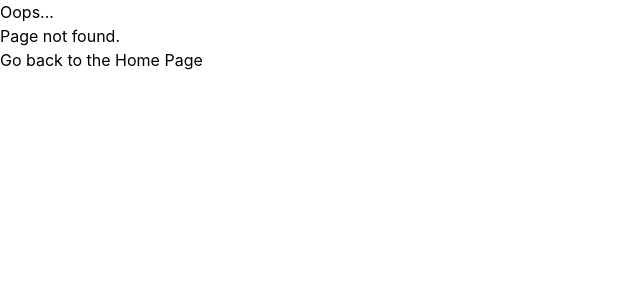
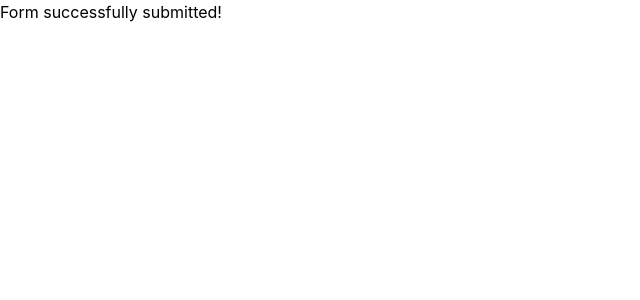
Before and after one commit to ratioapphq/ratioapp-website, a Next.js app: page /success in a window 1280 px wide. Before the commit this address had no page. Shown: the top 300 px of the page, without its empty margins (0-640 px from the left). Built offline with nearby package versions, Linux system fonts and the light colour scheme.

Commit message:
Modify netlify form integration to suit nextjs

```diff
--- a/components/Hero.js
+++ b/components/Hero.js
@@ -79,10 +79,12 @@ export default function Hero() {
                 </p>
                 <form
                   name="beta-signup"
+                  action="/success"
                   method="POST"
                   className="mt-3 sm:flex"
                   data-netlify="true"
                 >
+                  <input type="hidden" name="form-name" value="beta-signup" />
                   <label htmlFor="email" className="sr-only">
                     Email
                   </label>
--- /dev/null
+++ b/pages/success.js
@@ -0,0 +1,5 @@
+import Link from "next/link";
+
+export default function Success() {
+  return <div>Form successfully submitted!</div>;
+}
```
